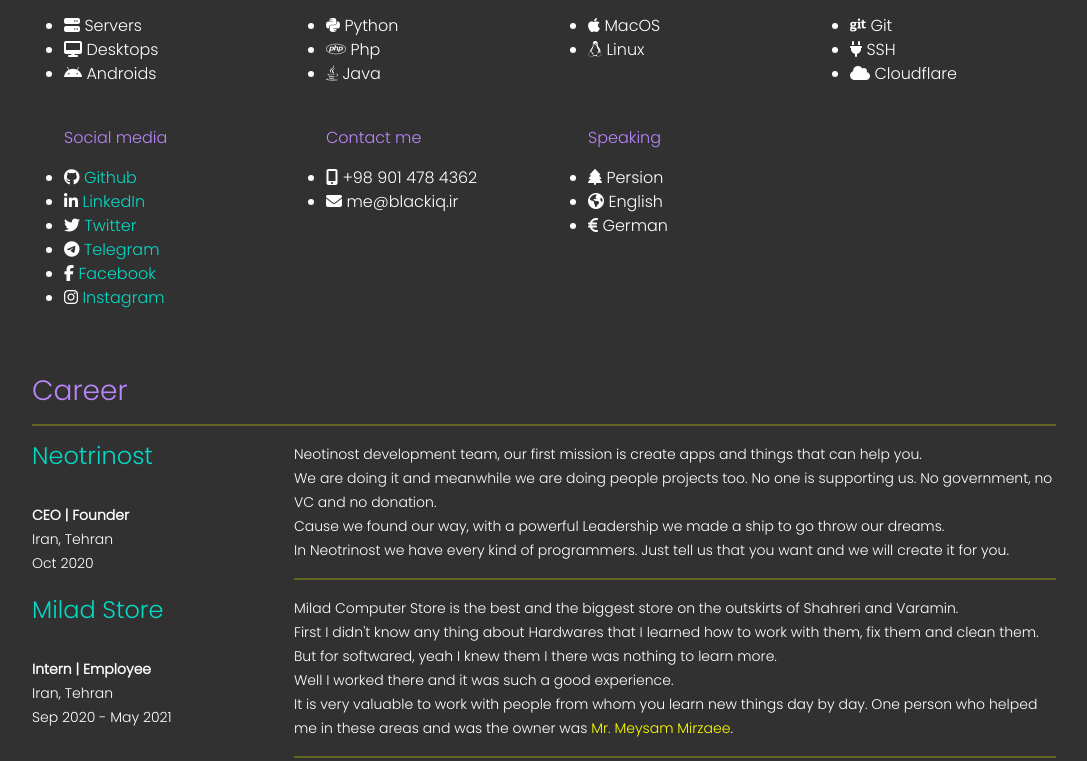
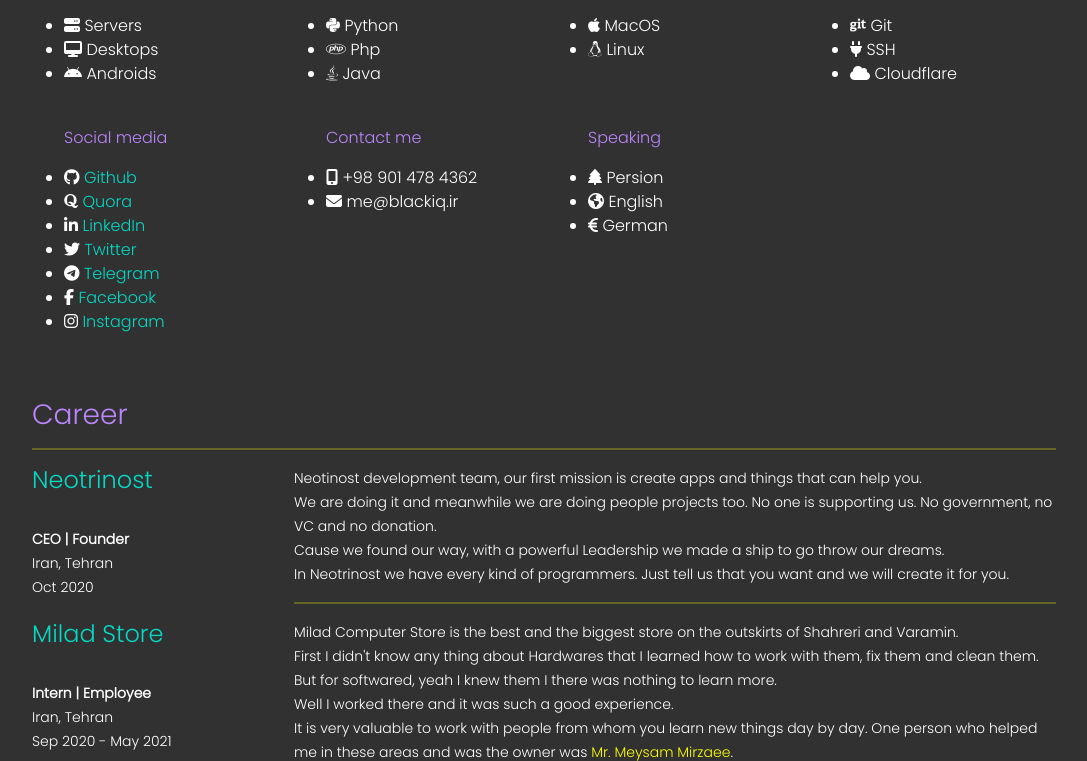
Before and after one commit to BlackIQ/BlackIQ.ir, a Flask app: page / in a window 1280 px wide. Shown: the part 336-1097 px from the top of the page, without its empty margins (96-1183 px from the left). Run offline with Flask 2, Linux system fonts and the light colour scheme; some libraries are stand-ins or nearby versions.

Commit message:
Add quora link

```diff
--- a/app/templates/index.html
+++ b/app/templates/index.html
@@ -82,14 +82,33 @@
             <div class="col-md-3">
                 <ul>
                     <p class="purple">Social media</p>
-                    <li><i class="fa fa-github"></i> <a href="https://github.com/BlackIQ" class="blue">Github</a></li>
-                    <li><i class="fa fa-linkedin"></i> <a href="https://linkedin.com/in/amirhosseinmohammadi"
-                                                        class="blue">LinkedIn</a></li>
-                    <li><i class="fa fa-twitter"></i> <a href="https://twitter.com/GNU_Amir" class="blue">Twitter</a></li>
-                    <li><i class="fa fa-telegram"></i> <a href="https://t.me/BlackIQ" class="blue">Telegram</a></li>
-                    <li><i class="fa fa-facebook"></i> <a href="https://facebook.com/LeonardoLarson"
-                                                        class="blue">Facebook</a></li>
-                    <li><i class="fa fa-instagram"></i> <a href="https://instagram.com/gnu_amir" class="blue">Instagram</a>
+                    <li>
+                        <i class="fa fa-github"></i>
+                        <a href="https://github.com/BlackIQ" class="blue">Github</a>
+                    </li>
+                    <li>
+                        <i class="fa fa-quora"></i>
+                        <a href="https://quora.com/profile/Amirhossein-Mohammadi-20" class="blue">Quora</a>
+                    </li>
+                    <li>
+                        <i class="fa fa-linkedin"></i>
+                        <a href="https://linkedin.com/in/amirhosseinmohammadi" class="blue">LinkedIn</a>
+                    </li>
+                    <li>
+                        <i class="fa fa-twitter"></i>
+                        <a href="https://twitter.com/GNU_Amir" class="blue">Twitter</a>
+                    </li>
+                    <li>
+                        <i class="fa fa-telegram"></i>
+                        <a href="https://t.me/BlackIQ" class="blue">Telegram</a>
+                    </li>
+                    <li>
+                        <i class="fa fa-facebook"></i>
+                        <a href="https://facebook.com/LeonardoLarson" class="blue">Facebook</a>
+                    </li>
+                    <li>
+                        <i class="fa fa-instagram"></i>
+                        <a href="https://instagram.com/gnu_amir" class="blue">Instagram</a>
                     </li>
                 </ul>
                 <br>
```
